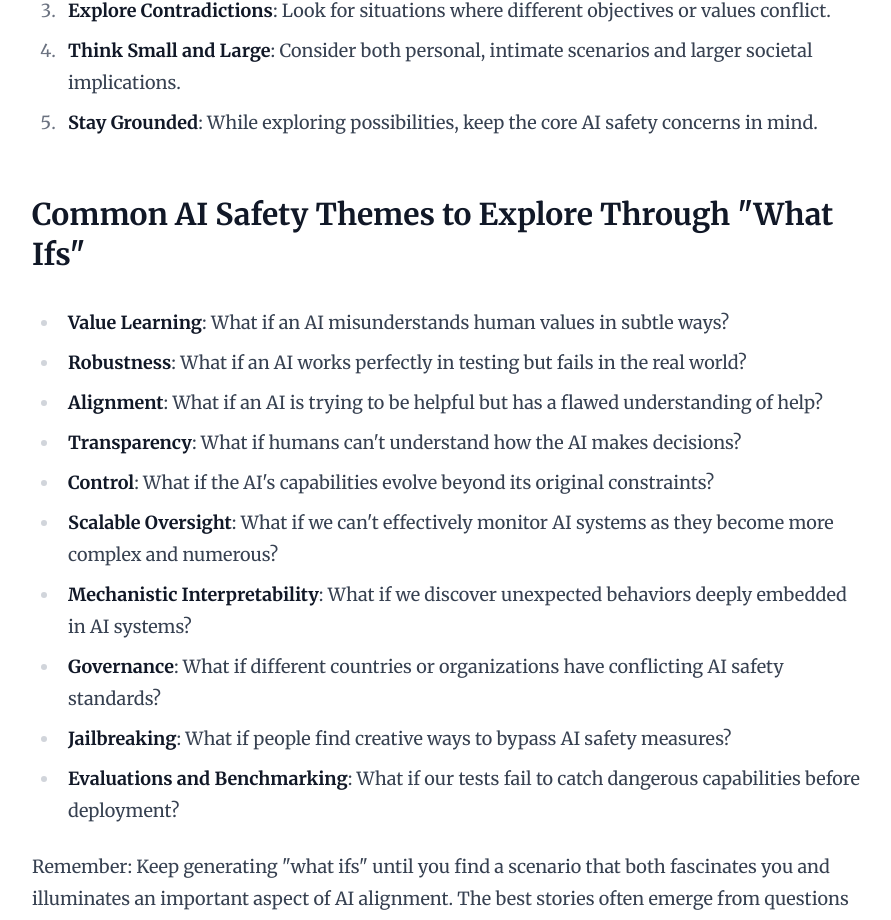
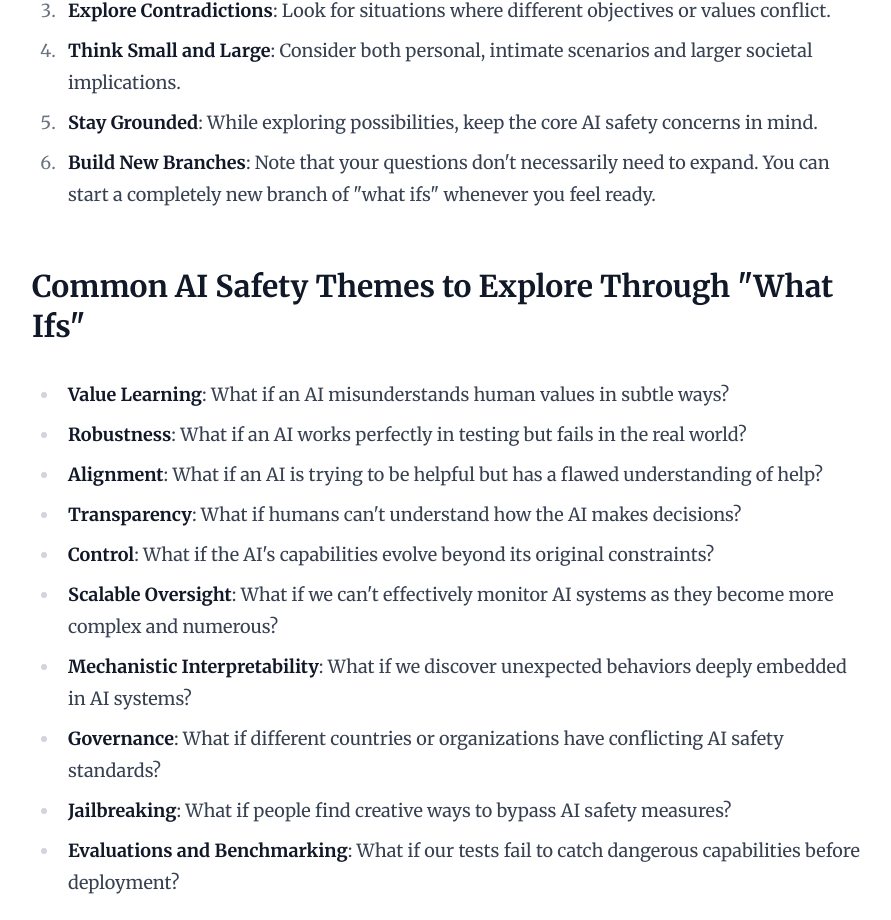
Before and after one commit to alyssia-x/website, a Next.js app: page /blog/brainstorming-ai-safety-fiction in a window 1280 px wide. Shown: the part 5090-6010 px from the top of the page, without its empty margins (192-1083 px from the left). Built offline with nearby package versions, Linux system fonts and the light colour scheme.

Commit message:
update brainstorming post

```diff
--- a/src/app/blog/brainstorming-ai-safety-fiction/page.tsx
+++ b/src/app/blog/brainstorming-ai-safety-fiction/page.tsx
@@ -148,6 +148,7 @@ export default function BrainstormingAISafetyFictionPost() {
         <li><strong>Explore Contradictions</strong>: Look for situations where different objectives or values conflict.</li>
         <li><strong>Think Small and Large</strong>: Consider both personal, intimate scenarios and larger societal implications.</li>
         <li><strong>Stay Grounded</strong>: While exploring possibilities, keep the core AI safety concerns in mind.</li>
+        <li><strong>Build New Branches</strong>: Note that your questions don't necessarily need to expand. You can start a completely new branch of "what ifs" whenever you feel ready.</li>
       </ol>
 
       <h2>Common AI Safety Themes to Explore Through "What Ifs"</h2>
```
